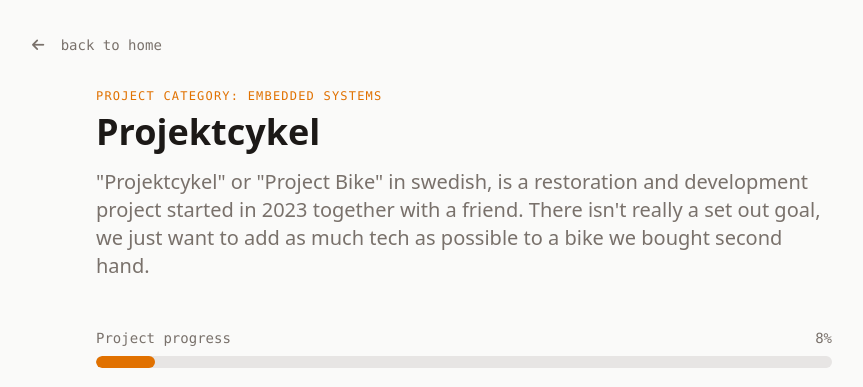
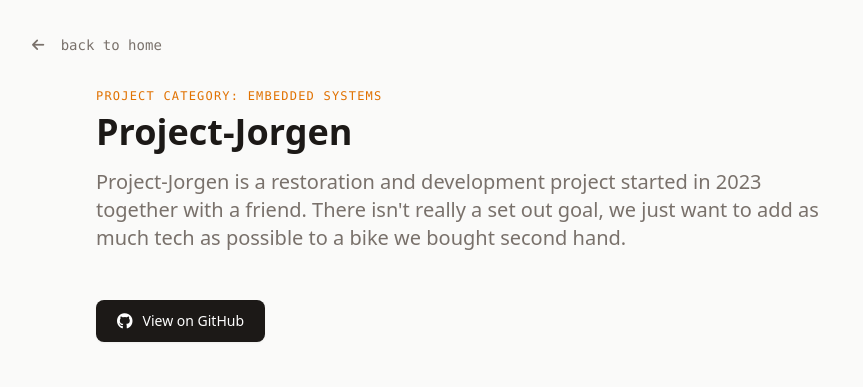
Before and after one commit to DaOl6717/webbsida, a plain HTML site: page projects/Project-Jorgen/index.html in a window 1280 px wide. Shown: the top 387 px of the page, without its empty margins (176-1039 px from the left). Drawn offline with nearby package versions, Linux system fonts and the light colour scheme.

Commit message:
Updated Project-Jorgen with GitHub link and a new name (projektcykel -> Project-Jorgen)

```diff
--- a/projects/projektcykel/index.html
+++ b/projects/Project-Jorgen/index.html
@@ -4,7 +4,7 @@
 <head>
     <meta charset="UTF-8">
     <meta name="viewport" content="width=device-width, initial-scale=1.0">
-    <title>Projektcykel | David Olmedo</title>
+    <title>Project-Jorgen | David Olmedo</title>
     <script src="https://cdn.jsdelivr.net/npm/@tailwindcss/browser@4"></script>
     <link rel="stylesheet" href="https://cdnjs.cloudflare.com/ajax/libs/font-awesome/6.4.0/css/all.min.css">
 </head>
@@ -20,11 +20,19 @@
         <header class="mb-12">
             <span class="text-xs font-mono uppercase tracking-widest text-amber-600 mb-2 block">Project Category:
                 Embedded systems</span>
-            <h1 class="text-4xl font-semibold text-stone-900">Projektcykel</h1>
-            <p class="text-xl text-stone-500 mt-4 font-light">"Projektcykel" or "Project Bike" in swedish, is a restoration and development project started in 2023 together with a friend.
+            <h1 class="text-4xl font-semibold text-stone-900">Project-Jorgen</h1>
+            <p class="text-xl text-stone-500 mt-4 font-light">Project-Jorgen is a restoration and development project started in 2023 together with a friend.
                 There isn't really a set out goal, we just want to add as much tech as possible to a bike we bought second hand.
             </p>
         </header>
+
+        <div class="flex flex-wrap gap-4 mb-12">
+            <a href="https://github.com/DaOl6717/Project-Jorgen" target="_blank" rel="noopener noreferrer"
+                class="inline-flex items-center gap-2.5 bg-stone-900 text-white px-5 py-2.5 rounded-lg text-sm font-medium hover:bg-stone-800 shadow-xs transition-all border border-transparent">
+                <i class="fa-brands fa-github text-base"></i>
+                <span>View on GitHub</span>
+            </a>
+        </div>
 
         <!-- Project progress bar -->
         <div class="mb-12">
@@ -41,7 +49,7 @@
 
         <article class="prose prose-stone leading-relaxed space-y-6">
             <div class="aspect-video bg-stone-200 rounded-xl mb-8 flex items-center justify-center text-stone-400">
-                <img src="../../images/projektcykel.JPG" alt="Projektcykel thumbnail" class="w-full h-full object-cover">
+                <img src="../../images/projektcykel.JPG" alt="Project-Jorgen thumbnail" class="w-full h-full object-cover">
             </div>
 
             <h2 class="text-2xl font-medium text-stone-900 pt-4">The Challenge</h2>
```
Also changed, not shown: index.html (+5 -5 lines).
